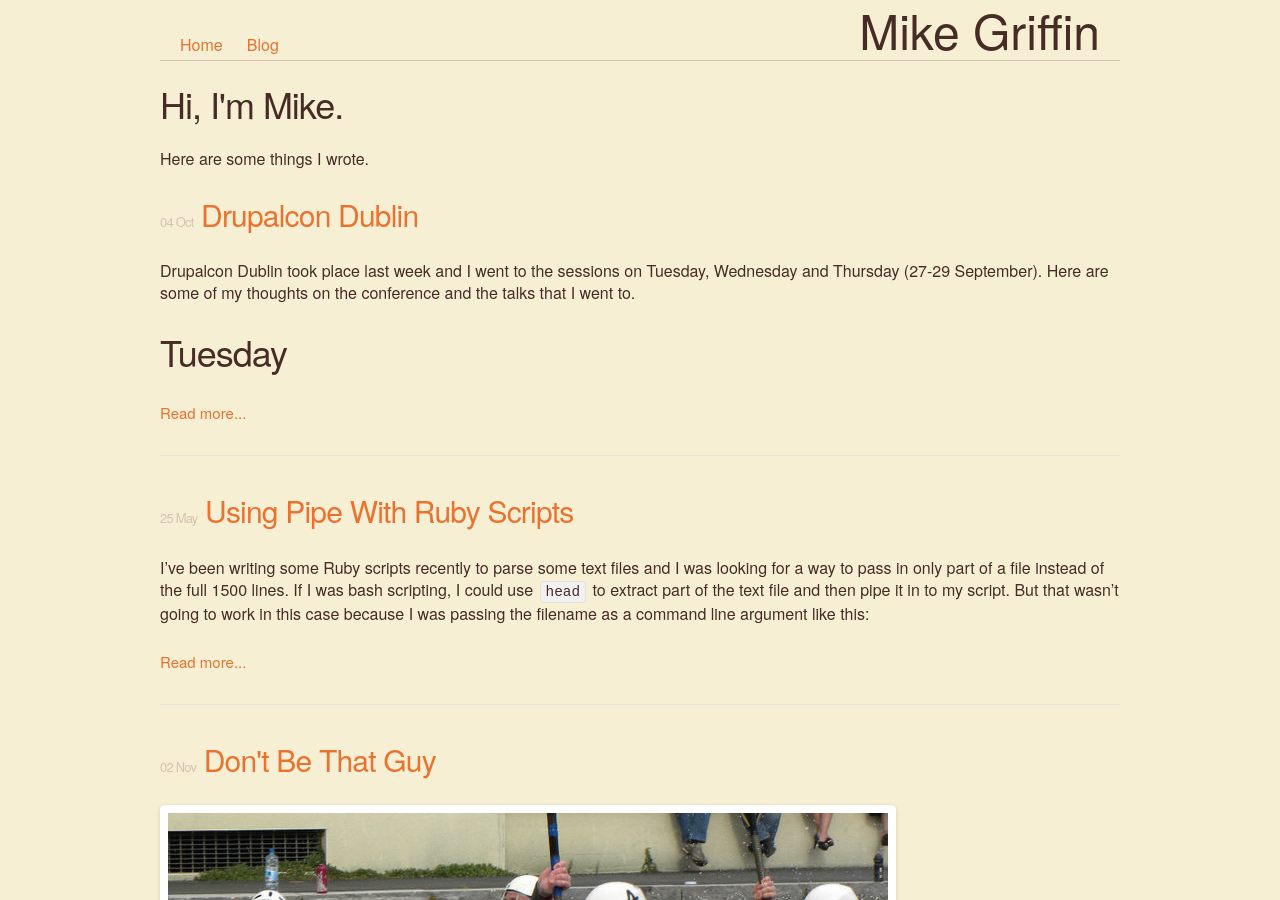
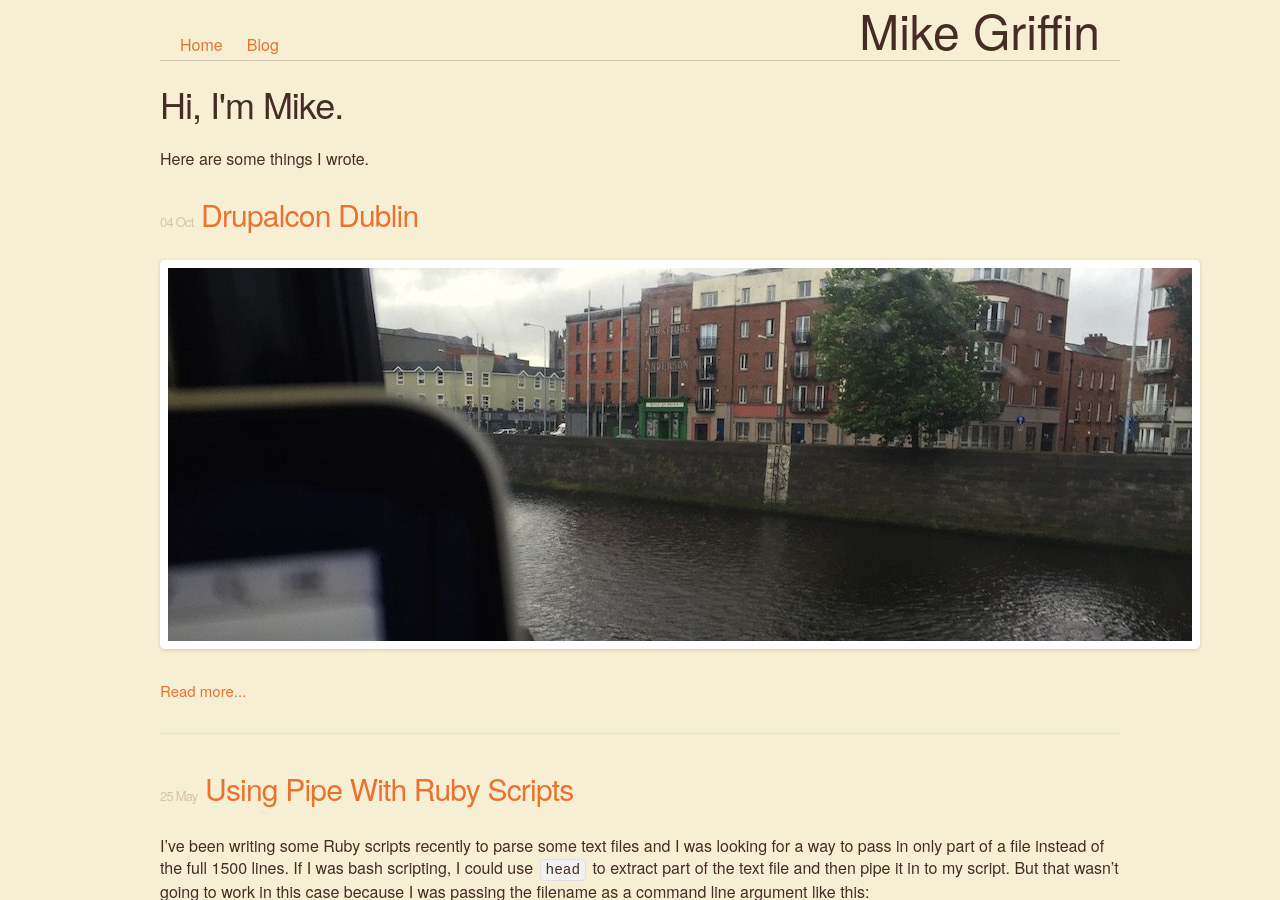
Before and after one commit to mgriffin/mikegriffin, a Jekyll site: the page built from index.html, in a window 1280 px wide and 900 px high. Built offline with Jekyll 4.4.1, drawn with Linux system fonts in a browser that asks for light colours; some of the changed lines change nothing that is shown.

Commit message:
Finishes off the Drupalcon post

```diff
--- a/_posts/2016-10-04-drupalcon-dublin.markdown
+++ b/_posts/2016-10-04-drupalcon-dublin.markdown
@@ -5,72 +5,101 @@
 comments: true
 categories:
 ---
+
+![my commute along the Liffey](/images/2016-10-04-drupalcon-dublin/commute.jpg)
+
 Drupalcon Dublin took place last week and I went to the sessions on Tuesday,
 Wednesday and Thursday (27-29 September). Here are some of my thoughts on the
 conference and the talks that I went to.
 
-### Tuesday
+#### Tuesday
 
-#### Ride the Whale! Docker for Drupalists
+##### Ride the Whale! Docker for Drupalists
 
 Really enjoyed this as an overview of how to use Docker. Even though it
 targetted Drupal, there are lots of bits that can be used elsewhere. The
 [slides are available too](https://socketwench.github.io/rideTheWhale/#/)
 
-#### Weather.com (The Weather Company) as an Inspiration to Extend TMGMT
+##### Weather.com (The Weather Company) as an Inspiration to Extend TMGMT
 
 Disappointed with this talk as it wasn't what I expected. It turned into a
 sales pitch for their product.
 
-#### Configuration Management: theory and practice
+##### Configuration Management: theory and practice
 
 Drupal specific, but a very good overview of the challenges of creating
 development and production environments that mirror each other but still allow
 small differences. For example, having verbose logging enabled on a development
 site.
 
-#### Leading Healthy Teams
+##### Leading Healthy Teams
 
 A good reminder on not burning out. He wasn't a huge fan of remote teams
 though, advised meeting up on site at least once a week.
 
-### Wednesday
+#### Wednesday
 
-#### A Cautionary Tale for Defensive Programmers
+##### A Cautionary Tale for Defensive Programmers
 
 Lots of tips on returning early and using exceptions. How to handle and bubble
 up exceptions in your application.
 
-#### Building a co-lingual website - lessons learned from ireland.ie
+##### Building a co-lingual website - lessons learned from ireland.ie
 
 An enjoyable look at how difficult it is to get content in different languages
 to match up and how hard it is to get it translated. Reminded me a lot of the
 work that went in to http://www.museum.ie too.
 
-#### HTTP for Web Developers
+##### HTTP for Web Developers
 
 I've been looking forward to seeing Lorna talk in person for a long time. This
 was a very approachable introduction to HTTP and APIs. Also included a run
 through some HTTP clients and how Lorna tests things.
 
-#### Imposter Syndrome and Individual Competence
+##### Imposter Syndrome and Individual Competence
 
 Beautiful slides and a good talk. Everyone in the room had experienced imposter
 syndrome in some form or another.
 
-### Thursday
+![entrance foyer of the convention centre](/images/2016-10-04-drupalcon-dublin/foyer.jpg)
 
-#### Guzzle: Extraordinary HTTP Client
+#### Thursday
+
+##### Guzzle: Extraordinary HTTP Client
 
 Rob is one of the developers of Guzzle and the Slim framework and showed some
 really useful ways that Guzzle wraps around curl and makes even multiple curl
 calls easy.
 
-#### Search and beyond with Elasticsearch
+##### Search and beyond with Elasticsearch
 
 How to use Elasticsearch to make searching a Drupal site better, faster and
 more useful. Drupal specific again but with information on Elasticsearch that
 can be used everywhere. Also showed some sites that use it and one that
 doesn't. The room was packed for this one, lots of interest.
 
-[![]({{ site.url}}//images/images/2016-10-04-drupalcon-dublin/thumbs/NAME.jpg)]({{ site.url }}//images/images/2016-10-04-drupalcon-dublin/NAME.jpg)
+#### Summary
+
+It was hard to go to a conference not knowing anyone beforehand, I'm not one
+for going up to someone and saying hi. Despite this, I found some people to
+talk to and had good chats outside of the talks themselves.
+
+I was surprised that there were so many Drupal specific developers and
+companies. I expected there to be mostly PHP developers that used Drupal, but
+it was the other way round. I had used Drupal a few years ago and it's great to
+see that it's come on a long way since then. The automations possible now would
+have made life a lot easier before.
+
+Saying that, the tracks that I enjoyed the most were the PHP and human specific
+ones. I guess they were easier for me to drop in to despite not having done any
+PHP in the last two years.
+
+I'm not sure I'd go to another Drupal specific conference, but there's enough
+going on in PHP to drag me back and keep me interested. It's not at all the
+same as it was back in PHP3 and 4!
+
+![some stickers to hand out](/images/2016-10-04-drupalcon-dublin/stickers2.jpg)
+
+I got rid of a lot of my stash of stickers too, if you missed out on them or
+want any, <a href="mailto:mike@mikegriffin.ie?subject=I'd like some stickers,
+please">send me an email</a> and I'll see what I can do.
```
